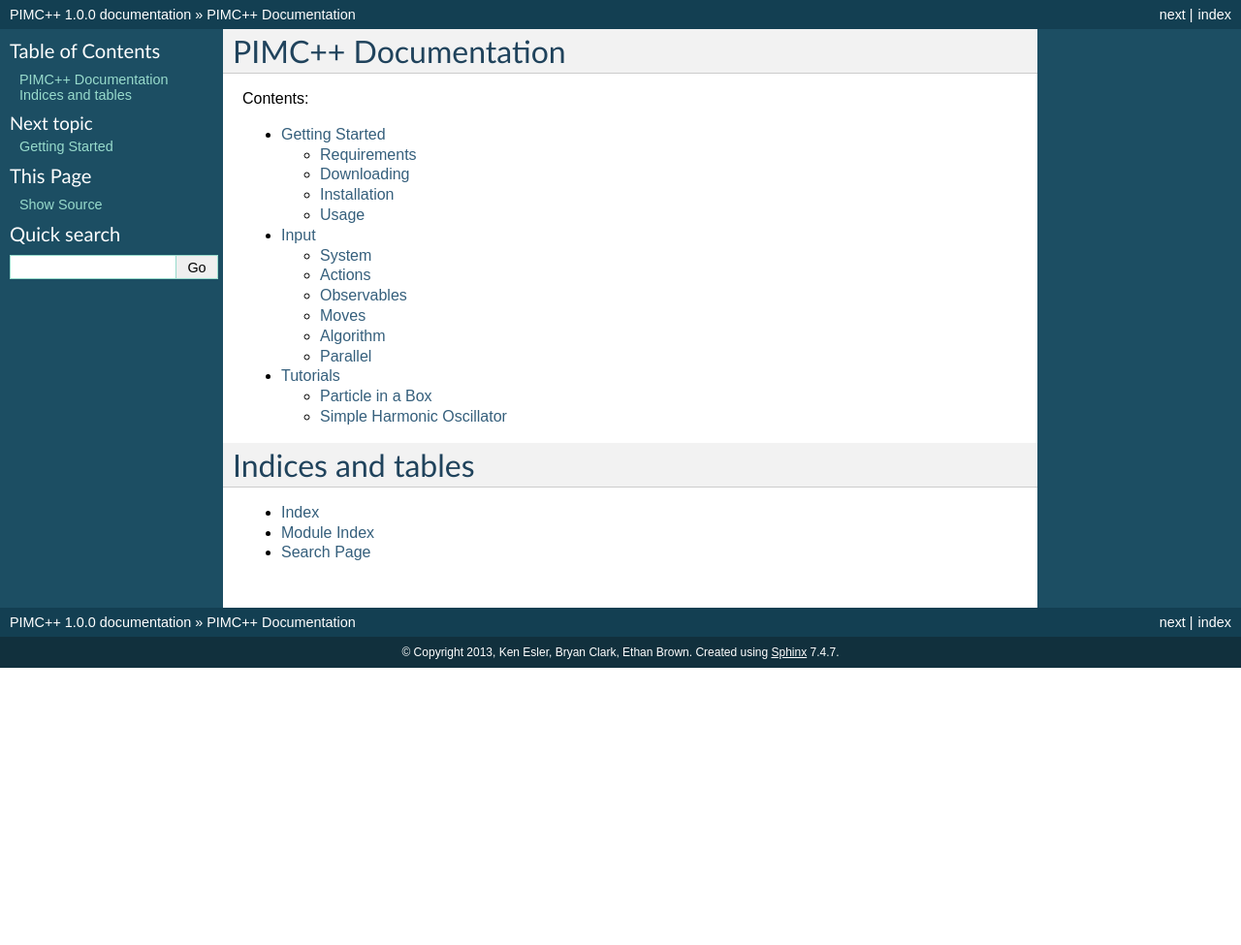
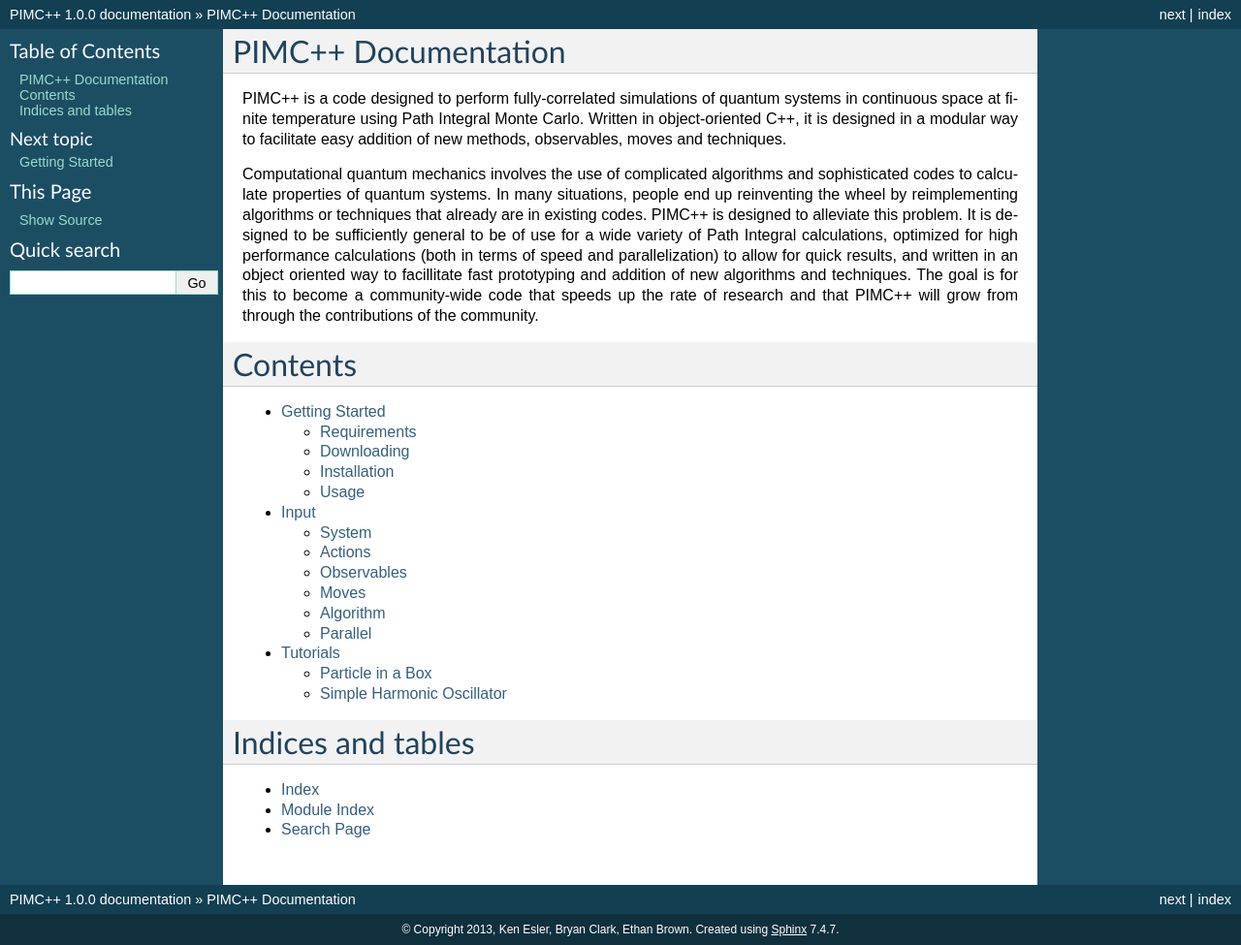
Before and after one commit to bkclark/pimcpp, a Sphinx documentation site: the page built from source/index.rst, in a window 1280 px wide. Shown: the whole page at 97% size. Built offline with Sphinx 7.4.7, drawn with Linux system fonts in a browser that asks for light colours; pages that are not in the unit, such as notebooks, are missing from menus; before the commit the page ends 900 px from its top, so only the background shows below that.

Commit message:
updated index

```diff
--- a/source/index.rst
+++ b/source/index.rst
@@ -1,7 +1,12 @@
 PIMC++ Documentation
 ====================
 
-Contents:
+PIMC++ is a code designed to perform fully-correlated simulations of quantum systems in continuous space at finite temperature using Path Integral Monte Carlo. Written in object-oriented C++, it is designed in a modular way to facilitate easy addition of new methods, observables, moves and techniques.
+
+Computational quantum mechanics involves the use of complicated algorithms and sophisticated codes to calculate properties of quantum systems. In many situations, people end up reinventing the wheel by reimplementing algorithms or techniques that already are in existing codes. PIMC++ is designed to alleviate this problem. It is designed to be sufficiently general to be of use for a wide variety of Path Integral calculations, optimized for high performance calculations (both in terms of speed and parallelization) to allow for quick results, and written in an object oriented way to facillitate fast prototyping and addition of new algorithms and techniques. The goal is for this to become a community-wide code that speeds up the rate of research and that PIMC++ will grow from through the contributions of the community.
+
+Contents
+========
 
 .. toctree::
    :maxdepth: 2
```
